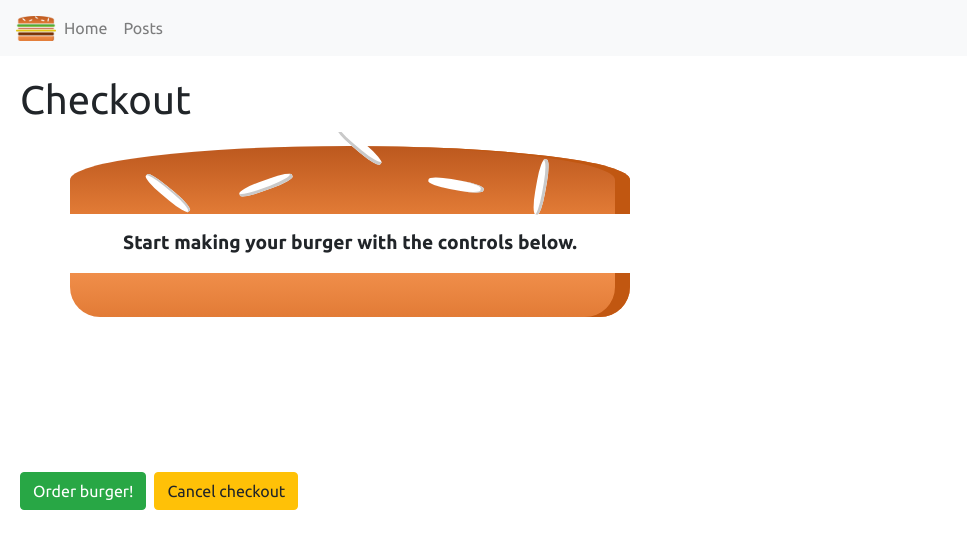
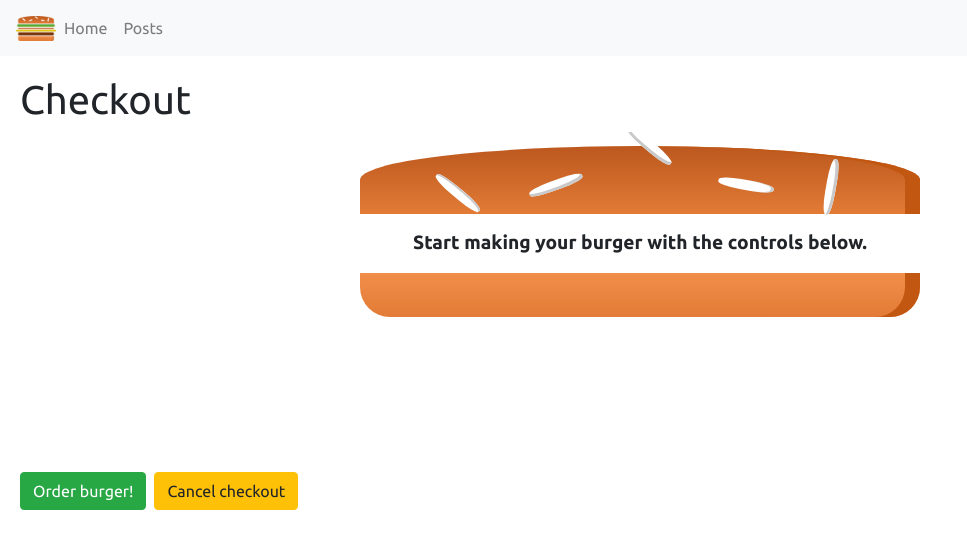
Before and after one commit to Haugen/udemy-react-max, a React (Create React App) app: page /checkout in a window 1280 px wide. Shown: the top 548 px of the page, without its empty margins (0-967 px from the left). Built offline with nearby package versions, Linux system fonts and the light colour scheme.

Commit message:
Tiny bit of progress. Commiting to have a clean slate for hunting a bug.

```diff
--- a/src/components/Burger/Burger.module.css
+++ b/src/components/Burger/Burger.module.css
@@ -1,6 +1,7 @@
 .Burger {
   width: 100%;
-  margin: 0 -20px;;
+  max-width: 700px;
+  margin: 0 auto;
   height: 250px;
   overflow: scroll;
   font-size: 1.2rem;
@@ -10,7 +11,6 @@
 
 @media (min-width: 500px) and (min-height: 690px) {
   .Burger {
-    width: 700px;
     height: 340px;
   }
 }
--- a/src/components/Order/CheckoutSummary/CheckoutSummary.js
+++ b/src/components/Order/CheckoutSummary/CheckoutSummary.js
@@ -9,8 +9,8 @@ const checkoutSummary = props => {
       <div>
         <Burger ingredients={props.ingredients} />
       </div>
-      <Button click={'#'} classes={'btn btn-success mr-2 mb-2'}>Order burger!</Button>
-      <Button click={'#'} classes={'btn btn-warning mb-2'}>Cancel checkout</Button>
+      <Button click={props.checkoutProceed} classes={'btn btn-success mr-2 mb-2'}>Order burger!</Button>
+      <Button click={props.checkoutCancele} classes={'btn btn-warning mb-2'}>Cancel checkout</Button>
     </div>
   );
 }
--- a/src/containers/BurgerBuilder/BurgerBuilder.js
+++ b/src/containers/BurgerBuilder/BurgerBuilder.js
@@ -61,37 +61,40 @@ class BurgerBuilder extends React.Component {
   }
 
   purchaseContinueHandler = () => {
-    this.setState({ purchaseInProgress: true });
+    this.props.history.push('/checkout');
 
-    axios.post('/orders.json', {
-      ingredients: this.state.ingredients,
-      totalPrice: this.state.totalPrice.toFixed(2),
-      customer: {
-        name: 'Tobias Haugen',
-        address: {
-          stret: 'Lindholmsallén 53',
-          zip: '417 53',
-          city: 'Gothenburg',
-          country: 'Sweden'
-        },
-        email: 'tobiashaugen@gmail.com'
-      },
-      deliveryMethod: 'fastest'
-    })
-      .then(response => {
-        console.log(response);
-        this.setState({
-          purchaseInProgress: false,
-          purchasing: false
-        });
-      })
-      .catch(error => {
-        console.log(error);
-        this.setState({
-          purchaseInProgress: false,
-          purchasing: false
-        });
-      })
+    // For now, just redirecting to the checkout page above. The code below wont execute.
+    // this.setState({ purchaseInProgress: true });
+
+    // axios.post('/orders.json', {
+    //   ingredients: this.state.ingredients,
+    //   totalPrice: this.state.totalPrice.toFixed(2),
+    //   customer: {
+    //     name: 'Tobias Haugen',
+    //     address: {
+    //       stret: 'Lindholmsallén 53',
+    //       zip: '417 53',
+    //       city: 'Gothenburg',
+    //       country: 'Sweden'
+    //     },
+    //     email: 'tobiashaugen@gmail.com'
+    //   },
+    //   deliveryMethod: 'fastest'
+    // })
+    //   .then(response => {
+    //     console.log(response);
+    //     this.setState({
+    //       purchaseInProgress: false,
+    //       purchasing: false
+    //     });
+    //   })
+    //   .catch(error => {
+    //     console.log(error);
+    //     this.setState({
+    //       purchaseInProgress: false,
+    //       purchasing: false
+    //     });
+    //   })
   }
 
   render() {
--- a/src/containers/Checkout/Checkout.js
+++ b/src/containers/Checkout/Checkout.js
@@ -3,11 +3,22 @@ import React from 'react';
 import Summary from '../../components/Order/CheckoutSummary/CheckoutSummary';
 
 class Checkout extends React.Component {
+  checkoutCanceledHandler = () => {
+    this.props.history.goBack();
+  }
+
+  checkoutProceedHandler = () => {
+    this.props.history.replace('/checkout/contact-data');
+  }
+
   render() {
     return(
       <>
         <h1>Checkout</h1>
-        <Summary ingredients={{}} />
+        <Summary
+          checkoutCancele={this.checkoutCanceledHandler}
+          checkoutProceed={this.checkoutProceedHandler}
+          ingredients={{}} />
       </>
     )
   }
```
